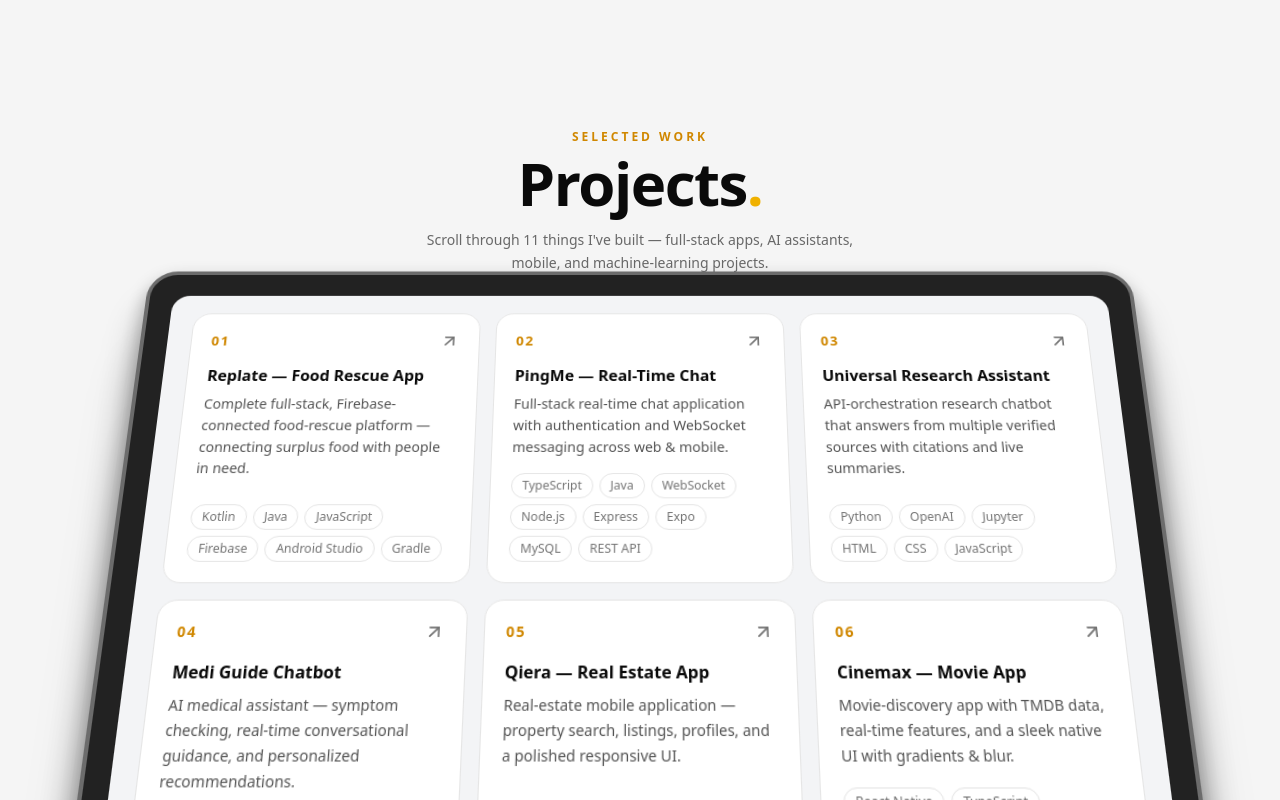
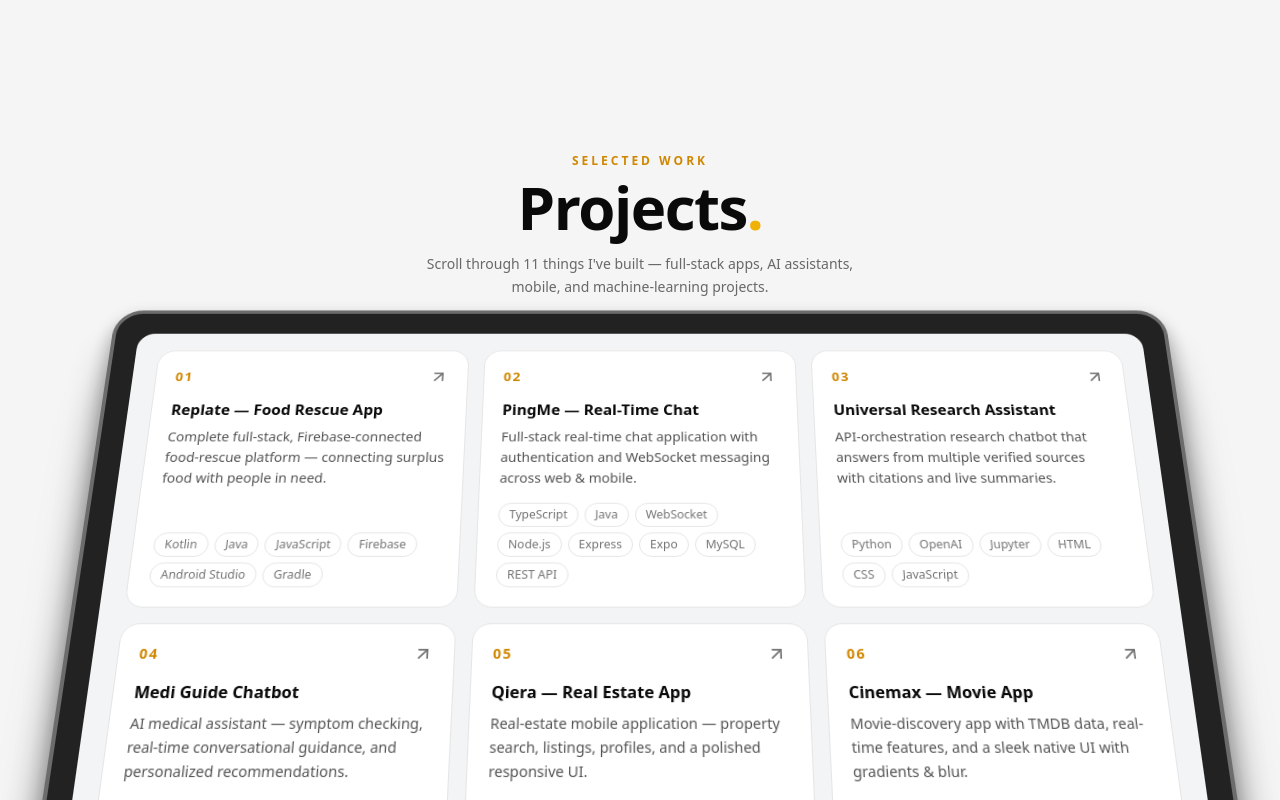
Before and after one commit to RizAhd/Portfolio-Updated, a React (Vite) app: page / in a window 1280 px wide. Shown: the part 1880-2680 px from the top of the page. Built offline with nearby package versions, Linux system fonts and the light colour scheme.

Commit message:
chore: update container height in ContainerScroll component for improved layout

```diff
--- a/src/components/ui/container-scroll-animation.tsx
+++ b/src/components/ui/container-scroll-animation.tsx
@@ -39,7 +39,7 @@ export const ContainerScroll = ({
 
   return (
     <div
-      className="h-[60rem] md:h-[80rem] flex items-center justify-center relative p-2 md:p-20"
+      className="h-280 md:h-380 flex items-center justify-center relative p-2 md:p-20"
       ref={containerRef}
     >
       <div
@@ -69,7 +69,7 @@ export const Header = ({
       style={{
         translateY: translate,
       }}
-      className="div max-w-5xl mx-auto text-center"
+      className="div max-w-7xl mx-auto text-center"
     >
       {titleComponent}
     </motion.div>
@@ -94,7 +94,7 @@ export const Card = ({
         boxShadow:
           "0 0 #0000004d, 0 9px 20px #0000004a, 0 37px 37px #00000042, 0 84px 50px #00000026, 0 149px 60px #0000000a, 0 233px 65px #00000003",
       }}
-      className="max-w-5xl -mt-12 mx-auto h-[30rem] md:h-[40rem] w-full border-4 border-[#6C6C6C] p-2 md:p-6 bg-[#222222] rounded-[30px] shadow-2xl"
+      className="max-w-7xl -mt-12 mx-auto h-152 md:h-208 w-full border-4 border-[#6C6C6C] p-2 md:p-6 bg-[#222222] rounded-[30px] shadow-2xl"
     >
       <div className="h-full w-full overflow-hidden rounded-2xl bg-gray-100 dark:bg-zinc-900 md:rounded-2xl md:p-4">
         {children}
```
